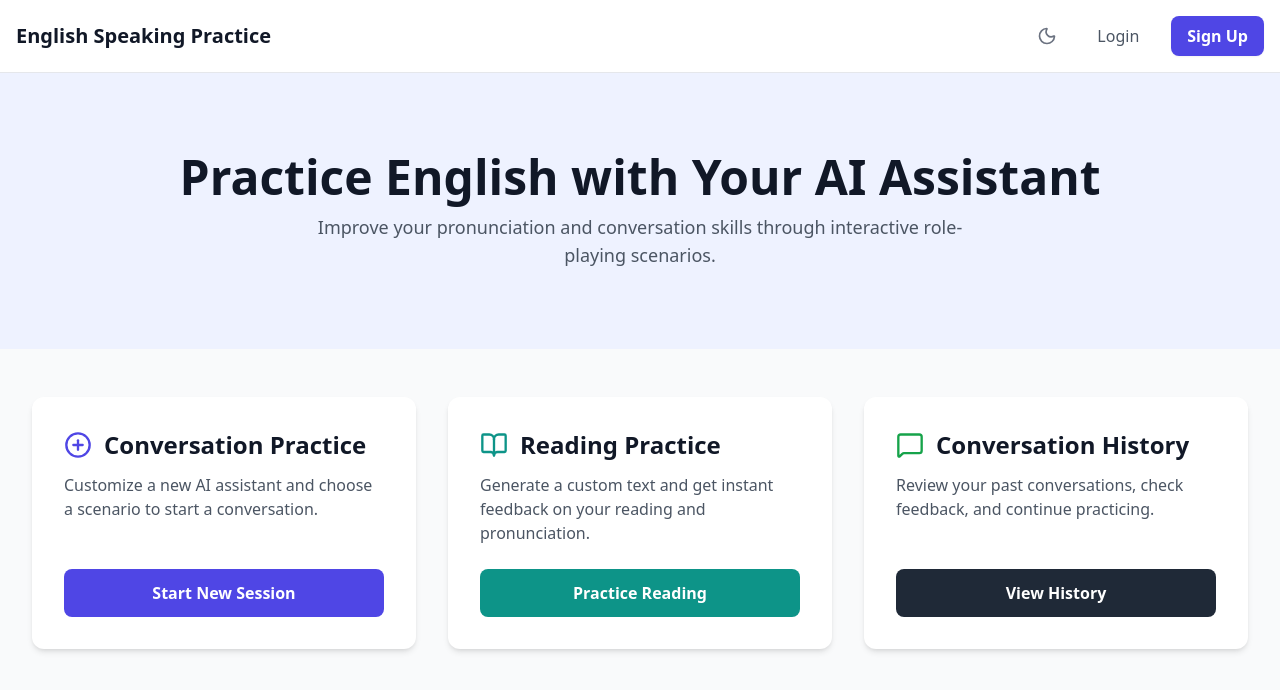
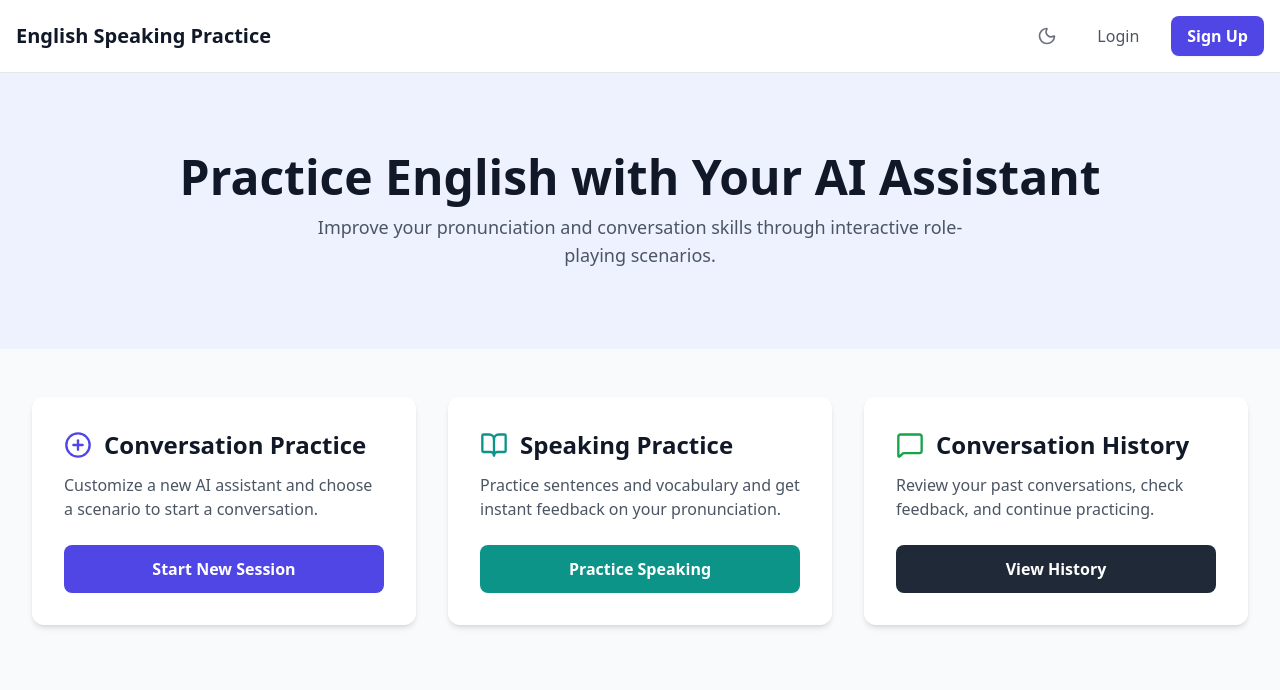
Before and after one commit to chu-duc-anh/AIEnglishfrontend, a React (Vite) app: page /#/ in a window 1280 px wide. Shown: the top 690 px of the page. Built offline with nearby package versions, Linux system fonts and the light colour scheme.

Commit message:
Update HomePage.tsx

```diff
--- a/pages/HomePage.tsx
+++ b/pages/HomePage.tsx
@@ -53,20 +53,20 @@ const HomePage: React.FC<HomePageProps> = ({ currentUser }) => {
             </button>
           </div>
 
-          {/* Reading Practice Card */}
+          {/* Speaking Practice Card */}
           <div className={cardBaseClasses}>
             <div className="flex items-center text-teal-600 dark:text-teal-400 mb-3">
                 <BookOpen className="w-7 h-7 mr-3" />
-                <h2 className="text-2xl font-bold text-gray-900 dark:text-gray-100">Reading Practice</h2>
+                <h2 className="text-2xl font-bold text-gray-900 dark:text-gray-100">Speaking Practice</h2>
             </div>
             <p className="text-gray-600 dark:text-gray-400 mb-6 flex-grow">
-                Generate a custom text and get instant feedback on your reading and pronunciation.
+                Practice sentences and vocabulary and get instant feedback on your pronunciation.
             </p>
             <button
                 onClick={() => handleCardClick('/reading-practice')}
                 className="w-full bg-teal-600 text-white hover:bg-teal-700 font-semibold py-3 px-6 rounded-lg transition-colors mt-auto"
             >
-                Practice Reading
+                Practice Speaking
             </button>
           </div>
 
```
